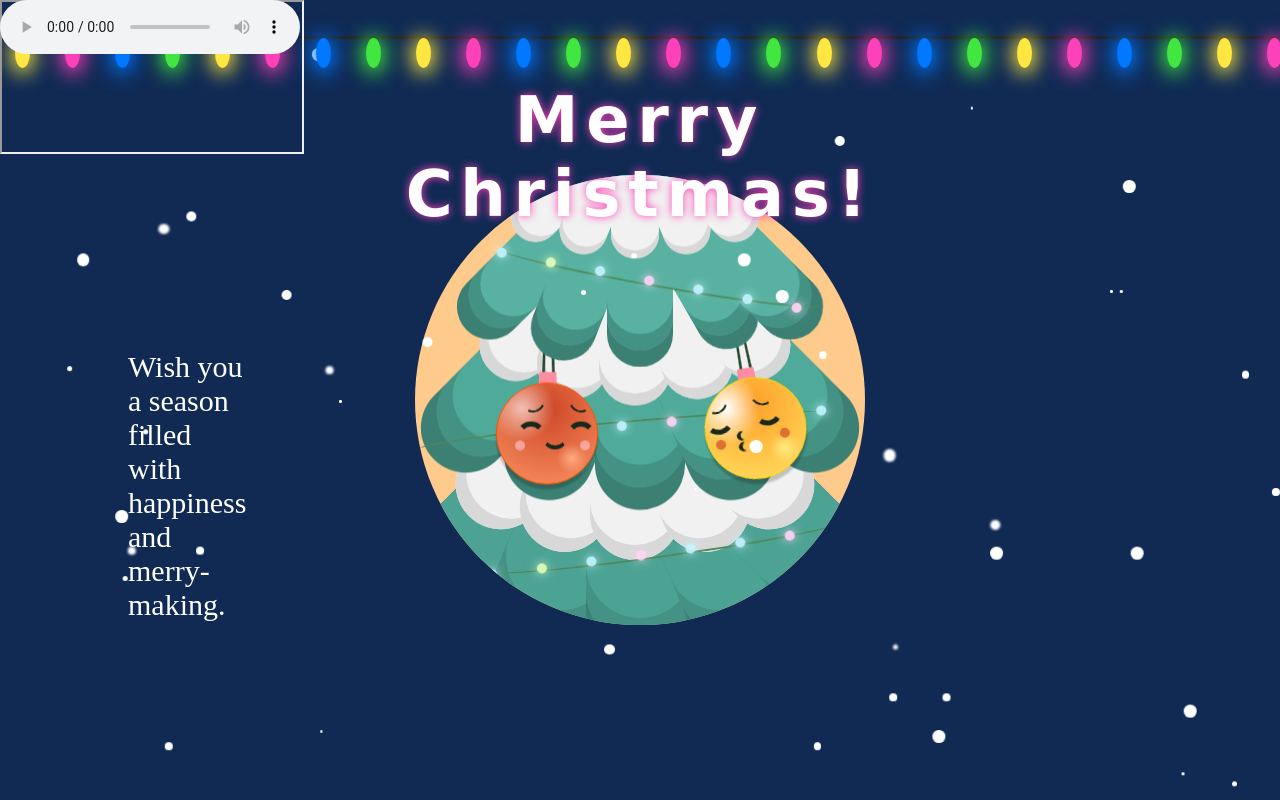
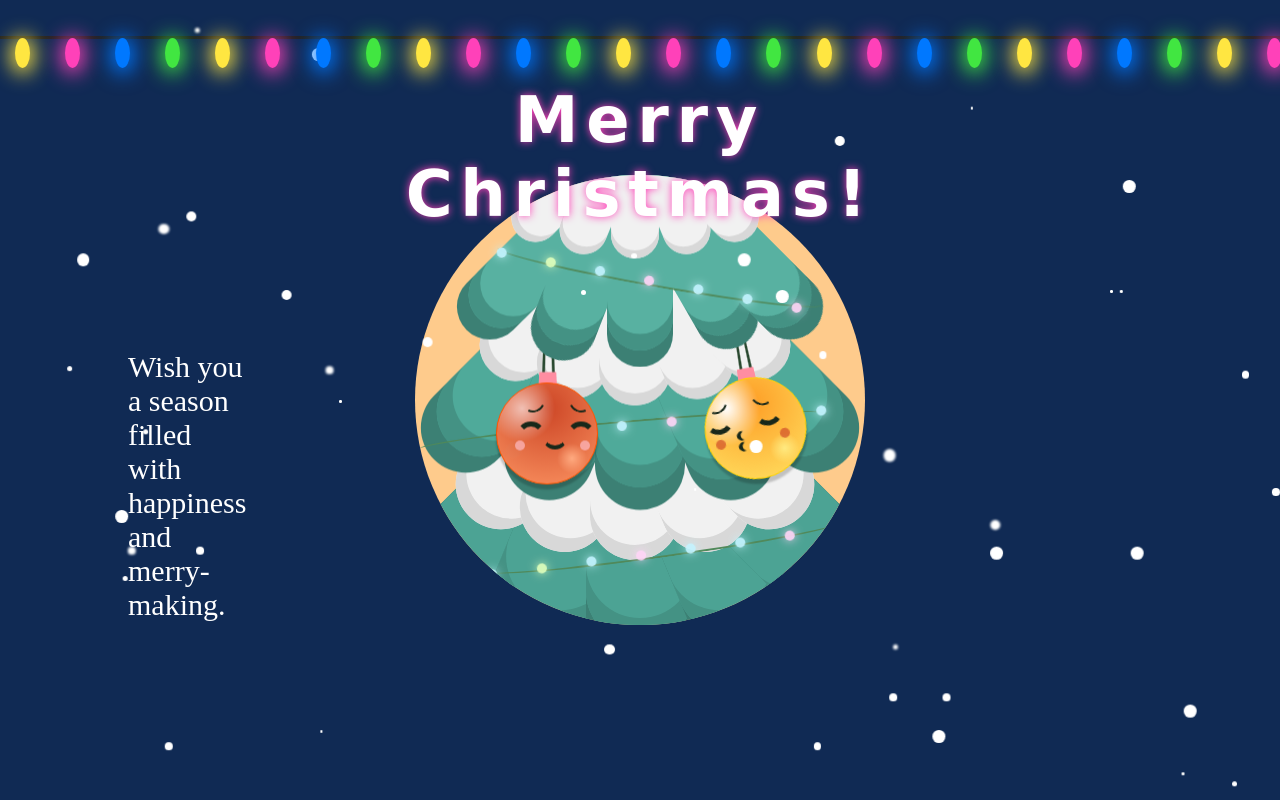
Before and after one commit to ptnghia-j/LateChristmas, a plain HTML site: page index.html in a window 1280 px wide. Shown: the top 800 px of the page. Drawn offline with Linux system fonts and the light colour scheme; a web font is replaced by a local one.

Commit message:
Update index.html

```diff
--- a/index.html
+++ b/index.html
@@ -185,8 +185,7 @@
 
  <!-- test out -->
 
-  <iframe src=”https://dl.dropbox.com/s/3l1ccd1dllgggal/Jingle_Bells.mp3″ type=”audio/mp3″ allow=”autoplay” id=”audio” style=”display:none”></iframe>
-<audio controls autoplay>
+<audio autoplay>
   <source src="https://dl.dropbox.com/s/3l1ccd1dllgggal/Jingle_Bells.mp3" type="audio/mp3">
   <embed src="https://dl.dropbox.com/s/3l1ccd1dllgggal/Jingle_Bells.mp3" width="180" height="90" hidden="true">
              unsupported !!
```
